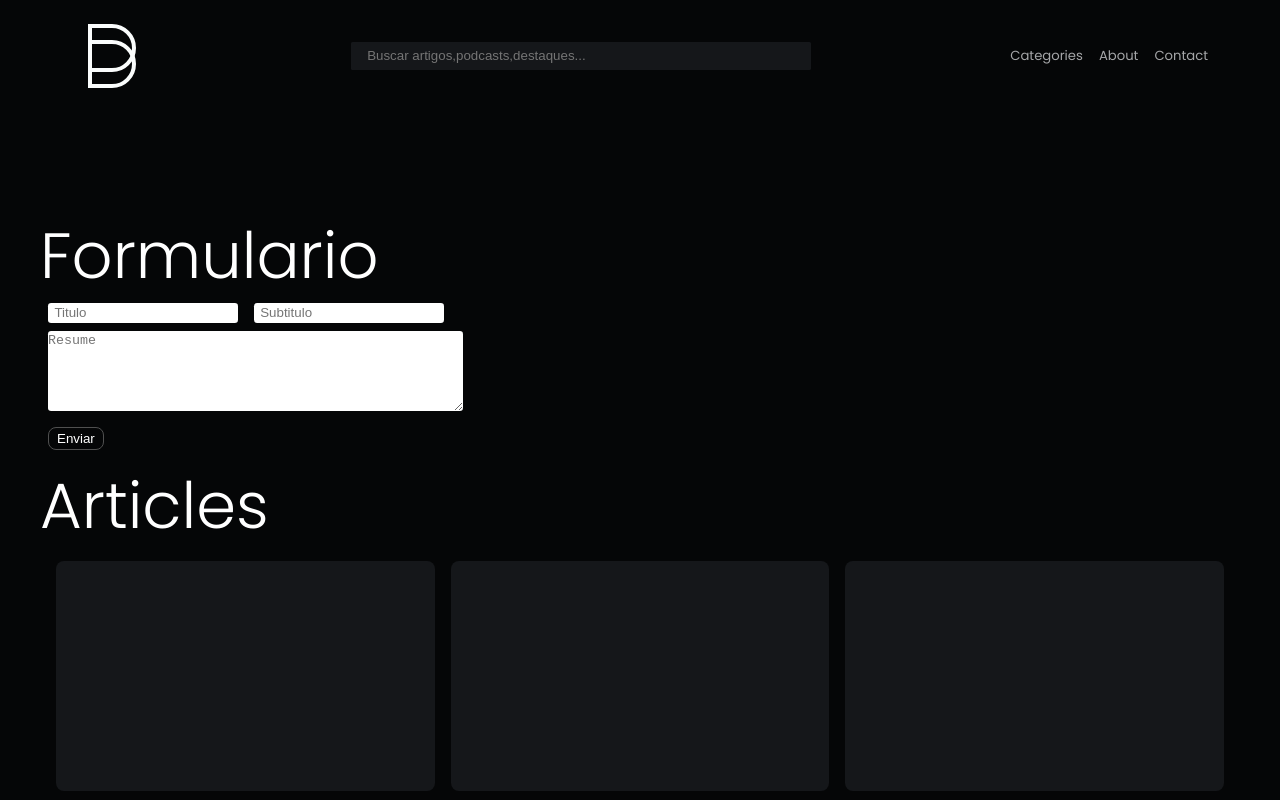
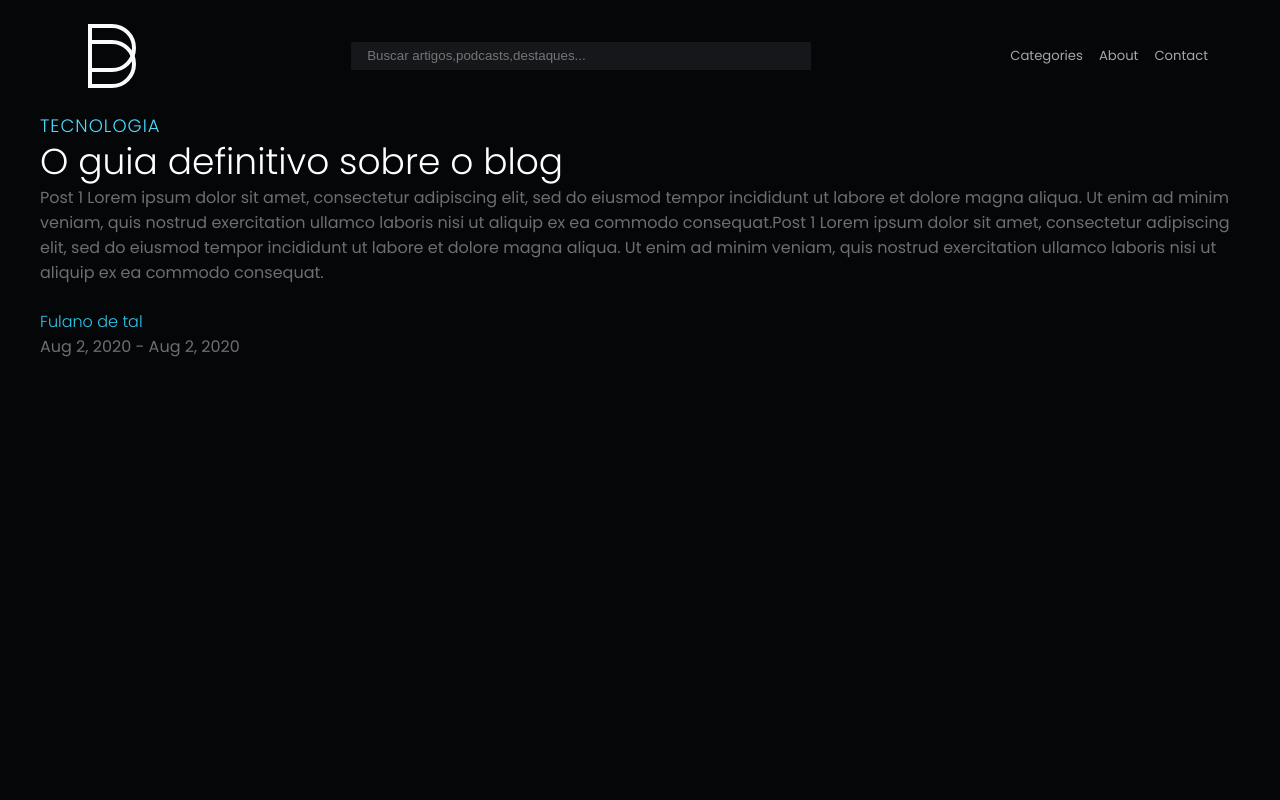
Before and after one commit to WilliamsWallace-dev/Blog, a React (Create React App) app: page /articles/1 in a window 1280 px wide. Shown: the top 800 px of the page. Built offline with nearby package versions, Linux system fonts and the light colour scheme; data requests are answered from the project's data file.

Commit message:
Add Routes

```diff
--- a/db.json
+++ b/db.json
@@ -41,34 +41,34 @@
       "time": "6 min read"
     },
     {
-      "id": "5",
+      "id": 5,
       "category": "Tecnologia",
       "title": "Desenvolvedores no brasil",
       "resume": "Vagas para desenvolvedores nas melhores empresas do Vale do Silício. As melhores empresas dos EUA contratam desenvolvedores da Turing. Salário mais alto. 100% remoto.",
       "description": "Post 1 Lorem ipsum dolor sit amet, consectetur adipiscing elit, sed do eiusmod tempor incididunt ut labore et dolore magna aliqua. Ut enim ad minim veniam, quis nostrud exercitation ullamco laboris nisi ut aliquip ex ea commodo consequat.Post 1 Lorem ipsum dolor sit amet, consectetur adipiscing elit, sed do eiusmod tempor incididunt ut labore et dolore magna aliqua. Ut enim ad minim veniam, quis nostrud exercitation ullamco laboris nisi ut aliquip ex ea commodo consequat.",
       "author": "Fulano de tal",
       "date": "Aug 2, 2020",
-      "ime": "8 min read"
+      "time": "8 min read"
     },
     {
-      "id": "6",
+      "id": 6,
       "category": "Emprego",
       "title": "Desenvolvedores no Brasil",
       "resume": "Vagas para desenvolvedores nas melhores empresas do Vale do Silício. As melhores empresas dos EUA contratam desenvolvedores da Turing. Salário mais alto. 100% remoto.",
       "description": "Post 1 Lorem ipsum dolor sit amet, consectetur adipiscing elit, sed do eiusmod tempor incididunt ut labore et dolore magna aliqua. Ut enim ad minim veniam, quis nostrud exercitation ullamco laboris nisi ut aliquip ex ea commodo consequat.Post 1 Lorem ipsum dolor sit amet, consectetur adipiscing elit, sed do eiusmod tempor incididunt ut labore et dolore magna aliqua. Ut enim ad minim veniam, quis nostrud exercitation ullamco laboris nisi ut aliquip ex ea commodo consequat.",
       "author": "Fulano de tal",
       "date": "Aug 2, 2020",
-      "ime": "8 min read"
+      "time": "8 min read"
     },
     {
-      "id": "7",
+      "id": 7,
       "category": "Jogos",
       "title": "Ultimos jogos lancados em 2022",
       "resume": "O ano de 2022 ainda reserva vários grandes lançamentos de games ... Nintendo Switch Sports, nova versão do jogo que fez sucesso no Wii,",
       "description": "Post 1 Lorem ipsum dolor sit amet, consectetur adipiscing elit, sed do eiusmod tempor incididunt ut labore et dolore magna aliqua. Ut enim ad minim veniam, quis nostrud exercitation ullamco laboris nisi ut aliquip ex ea commodo consequat.Post 1 Lorem ipsum dolor sit amet, consectetur adipiscing elit, sed do eiusmod tempor incididunt ut labore et dolore magna aliqua. Ut enim ad minim veniam, quis nostrud exercitation ullamco laboris nisi ut aliquip ex ea commodo consequat.",
       "author": "Fulano de tal",
       "date": "Aug 2, 2020",
-      "ime": "8 min read"
+      "time": "8 min read"
     }
   ]
 }
--- a/src/App.js
+++ b/src/App.js
@@ -1,6 +1,8 @@
 import Header from "./components/Header";
 import Main from "./pages/Main/index.js"
-// import Article from "./components/Article";
+import Article from "./pages/Article";
+
+import BlogRoutes from "./routes/index";
 
 import {useState,useEffect} from "react";
 import api from "./services/api"
@@ -14,8 +16,7 @@ function App() {
   return (
     <>
       <BlogProvidor>
-        <Header></Header>
-        <Main></Main>
+        <BlogRoutes></BlogRoutes>
       </BlogProvidor>
 
     </>
--- a/src/components/Header/index.js
+++ b/src/components/Header/index.js
@@ -1,4 +1,5 @@
 import logo from "../../svg/logo.svg";
+import { Link,Outlet } from "react-router-dom";
 
 const Header = () => {
   console.log("renderizei Header")
@@ -13,6 +14,7 @@ const Header = () => {
           <a className = "p-1" src="#">Contact</a>
         </div>
       </section>
+      <Outlet></Outlet>
     </>
   );
 };
--- a/src/components/Post/index.js
+++ b/src/components/Post/index.js
@@ -1,20 +1,23 @@
+import { Link,Outlet } from "react-router-dom";
+
 const Post = (props) => {
+  let id = JSON.stringify(props.id)
   return (
     <>
       <section className= "post-container p-1">
         <div className="post-image mb-2"></div>
-        <h5>{props.subtitulo}</h5>
-        <h3>{props.titulo}</h3>
+        <h5>{props.category}</h5>
+        <Link to={`/articles/${id}`}><h3>{props.title}</h3></Link>
         <p>{props.children}</p>
         <div className="inf-container mt-3">
           <div className = "post-image-perfil mr-2"></div>
           <div>
-            <h6 className = "color-blue-normal">{props.autor}</h6>
-            <p>{`${props.date} - ${props.timeReading}`}</p>
+            <h6 className = "color-blue-normal">{props.author}</h6>
+            <p>{`${props.date} - ${props.time}`}</p>
           </div>
         </div>
-
       </section>
+      <Outlet></Outlet>
     </>
   );
 };
--- a/src/pages/Article/index.js
+++ b/src/pages/Article/index.js
@@ -1,9 +1,20 @@
 
 
-const Article = ()=>{
+function Article ({id,category,title,resume,description,author,date,time}){
   return(
     <>
-      <h1>Article</h1>
+      <section className="container-article container">
+        <div className="div-img">
+          {/* <img className="article-img" src="#"></img> */}
+          </div>
+        <h5>{category}</h5>
+        <h3>{title}</h3>
+        <p>{description}</p>
+        <div className="inf-container mt-3">
+            <h6 className = "color-blue-normal">{author}</h6>
+            <p>{`${date} - ${time}`}</p>
+        </div>
+      </section>
     </>
   )
 }
--- a/src/pages/Main/index.js
+++ b/src/pages/Main/index.js
@@ -3,6 +3,7 @@ import Formulario from "../../components/Formulario"
 
 import {BlogContext} from "../../context/blog"
 import {useContext} from "react"
+
 
 const Main = ()=>{
 
@@ -31,7 +32,7 @@ const Main = ()=>{
         {
           posts.map((post)=>{
             return(
-            <Post key = {post.id} subtitulo = {post.category} titulo = {post.title} date = {post.date} timeReading = {post.time}>
+            <Post key = {post.id} id={post.id} category = {post.category} title = {post.title} date = {post.date} time = {post.time} author = {post.author}>
               {post.resume}
             </Post>
             )
--- a/src/routes/index.js
+++ b/src/routes/index.js
@@ -1,22 +1,39 @@
-import {BrowserRouter,Route} from "react-router-dom";
+import {BrowserRouter,json,Route,Routes} from "react-router-dom";
+import { useContext } from "react";
 
 import Main from "../pages/Main"
 import Article from "../pages/Article"
+import Header from "../components/Header"
 
-const Routes = ()=>{
+import { BlogContext } from "../context/blog";
 
+const BlogRoutes = ()=>{
 
+  const {posts} = useContext(BlogContext);
   return(
     <>
     <BrowserRouter>
+      <Routes>
+        <Route path="/" element={<Header/>}>
+          <Route index element= {<Main/>} ></Route>
+          {
+            posts.map((post)=>{
+              let id = JSON.stringify(post.id);
 
-        <Route path="/" component={Main}>
-          <Route path="/article/:id" component = {Article}></Route>
+              return (
+                <>
+                  <Route path ={`articles/${id}`} element = {<Article key = {post.id} id={post.id} category={post.category} title={post.title}  resume={post.resume}  description={post.description}  author={post.author}  date={post.date}  time={post.date}></Article>} ></Route>
+                </>
+                )
+              })
+            }
+            <Route path="articles/1" element = {<Article/>}></Route>
+
         </Route>
-
+      </Routes>
     </BrowserRouter>
     </>
   )
 }
 
-export default Routes;
+export default BlogRoutes;
```
